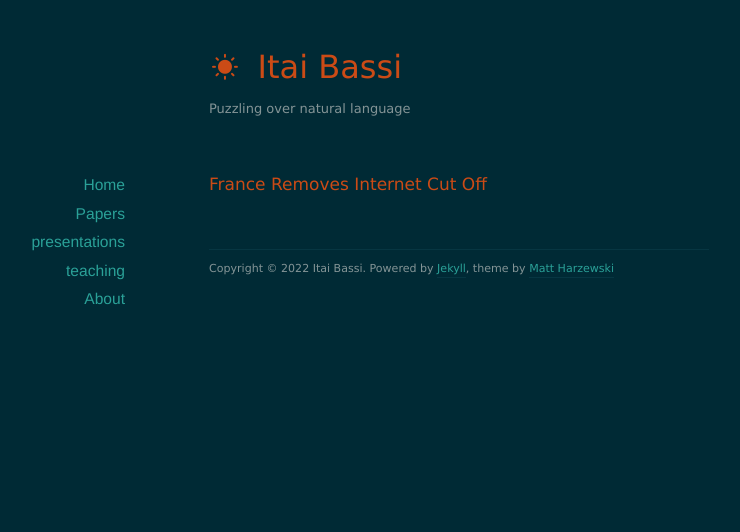
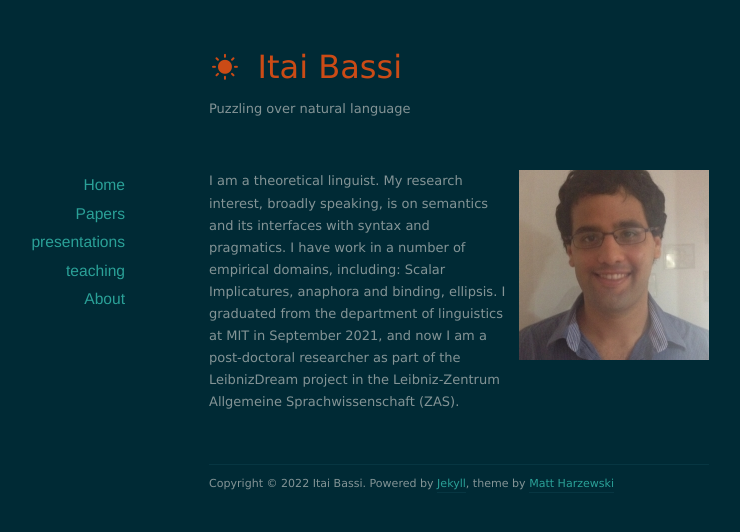
Before and after one commit to itaibassi/itaibassi.github.io, a Jekyll site: the page built from index.html, in a window 1280 px wide. Shown: the top 532 px of the page, without its empty margins (181-921 px from the left). Built offline with Jekyll 4.4.1, drawn with Linux system fonts in a browser that asks for light colours; nearby versions of some CDN libraries; the list of posts is cut into pages by our own code.

Commit message:
Update index.html

```diff
--- a/index.html
+++ b/index.html
@@ -2,6 +2,16 @@
 layout: default
 title: Itai Bassi
 ---
+
+
+<img src="/images/nice_photo.jpeg" class="right" />
+I am a theoretical linguist. My research interest, broadly speaking, is on semantics and its interfaces with syntax and pragmatics. I have work in a number of empirical domains, including: Scalar Implicatures, anaphora and binding, ellipsis.
+
+I graduated from the department of linguistics at MIT in September 2021, and now I am a post-doctoral researcher as part of the LeibnizDream project in the Leibniz-Zentrum Allgemeine Sprachwissenschaft (ZAS).
+
+
+
+<!--
 
 {% for post in paginator.posts %}
 
@@ -47,3 +57,4 @@ title: Itai Bassi
 
 	</div>
 {% endif %}
+ -->
```
